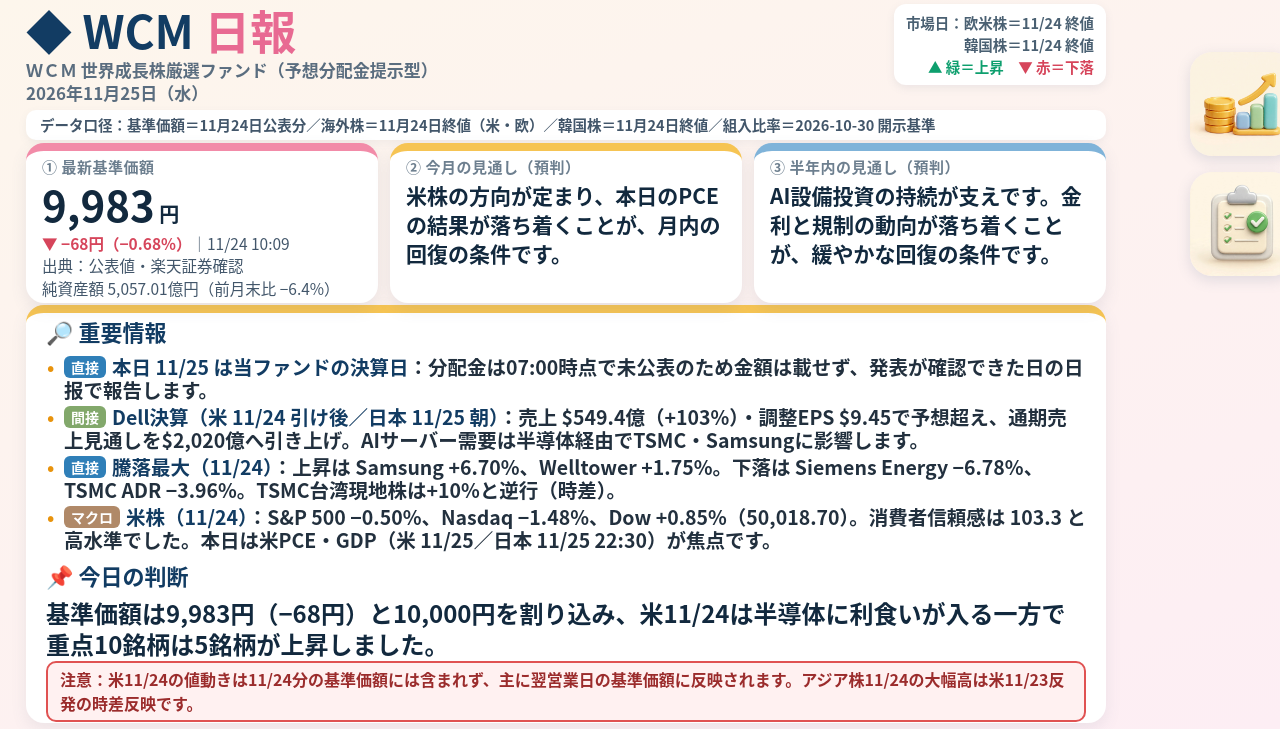
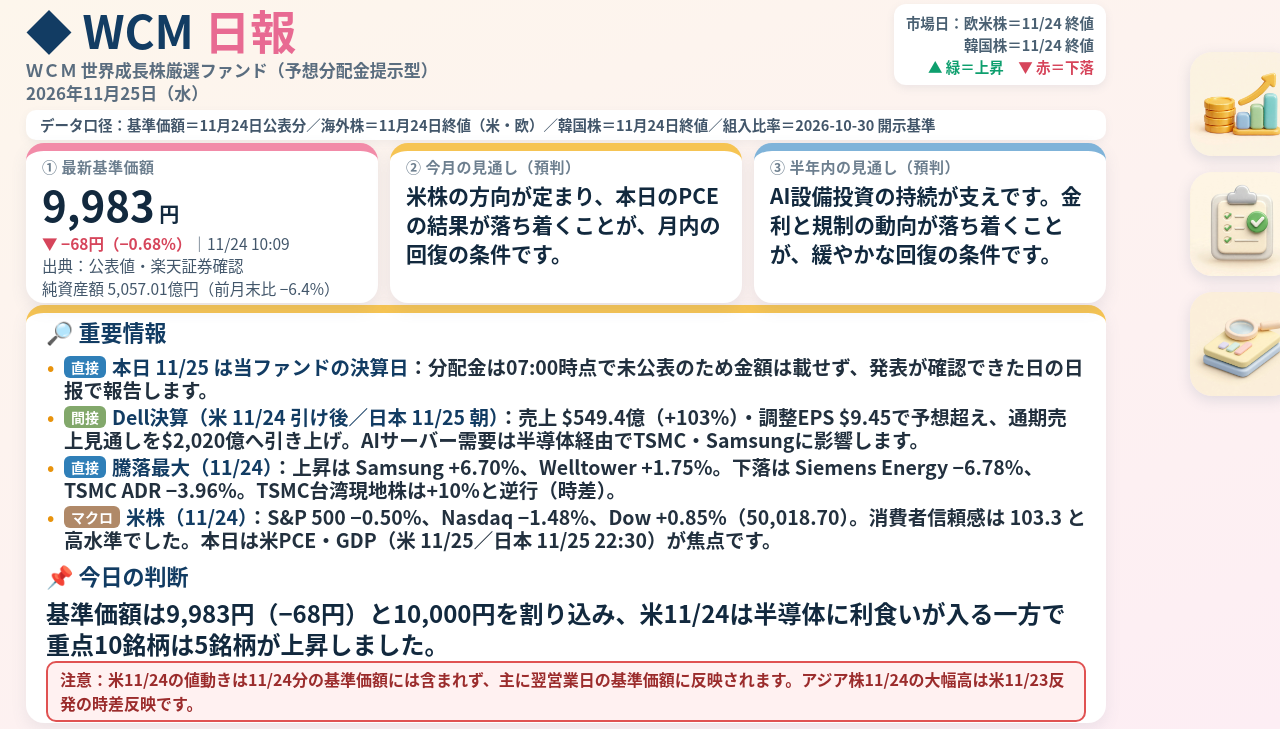
Before and after one commit to DBW-cyber/pdld, a plain HTML site: page index.html in a window 1280 px wide. Shown: the top 729 px of the page. Drawn offline with Linux system fonts and the light colour scheme.

Commit message:
Add reports icon to sidebar

```diff
--- a/index.html
+++ b/index.html
@@ -105,7 +105,7 @@ footer b{color:#5f7488;}
 
 <footer>出典：<b>楽天証券</b>（基準価額 11/24・直接確認）／ <b>Finnhubほか</b>（10銘柄終値 11/24、欧州・韓国株は各市場集計で確認）／ <b>Reuters・WSJほか</b>（米指数・Dell決算）／各社公式決算（売上・純利益）／ <b>CBOE公式データに基づく複数源</b>（VIX 11/24終値 26.36、CBOE遅延クォートは取得不可）｜ 取得：2026-11-25 07:00 JST（前日07:00→当日07:00 结算）<br>投資勧誘ではありません。</footer>
 </div>
-<aside class="side"><a class="iconlink" href="assets.html" title="Digital Assets"><img src="icons/icon-assets.webp" alt="Digital Assets"></a><a class="iconlink" href="tasks.html" title="Daily Tasks"><img src="icons/icon-tasks.webp" alt="Daily Tasks"></a></aside><style>
+<aside class="side"><a class="iconlink" href="assets.html" title="Digital Assets"><img src="icons/icon-assets.webp" alt="Digital Assets"></a><a class="iconlink" href="tasks.html" title="Daily Tasks"><img src="icons/icon-tasks.webp" alt="Daily Tasks"></a><a class="iconlink" href="reports.html" title="Reports"><img src="icons/icon-reports.webp" alt="Reports"></a></aside><style>
 /* web-only overrides: report (1080px) + right sidebar laid out as a flex row, centered on wide
    screens; on narrow screens the report fills the view and the sidebar is reached by swiping right.
    Roomier stock cards so every line (incl. valuation) fits inside the card. */
```
